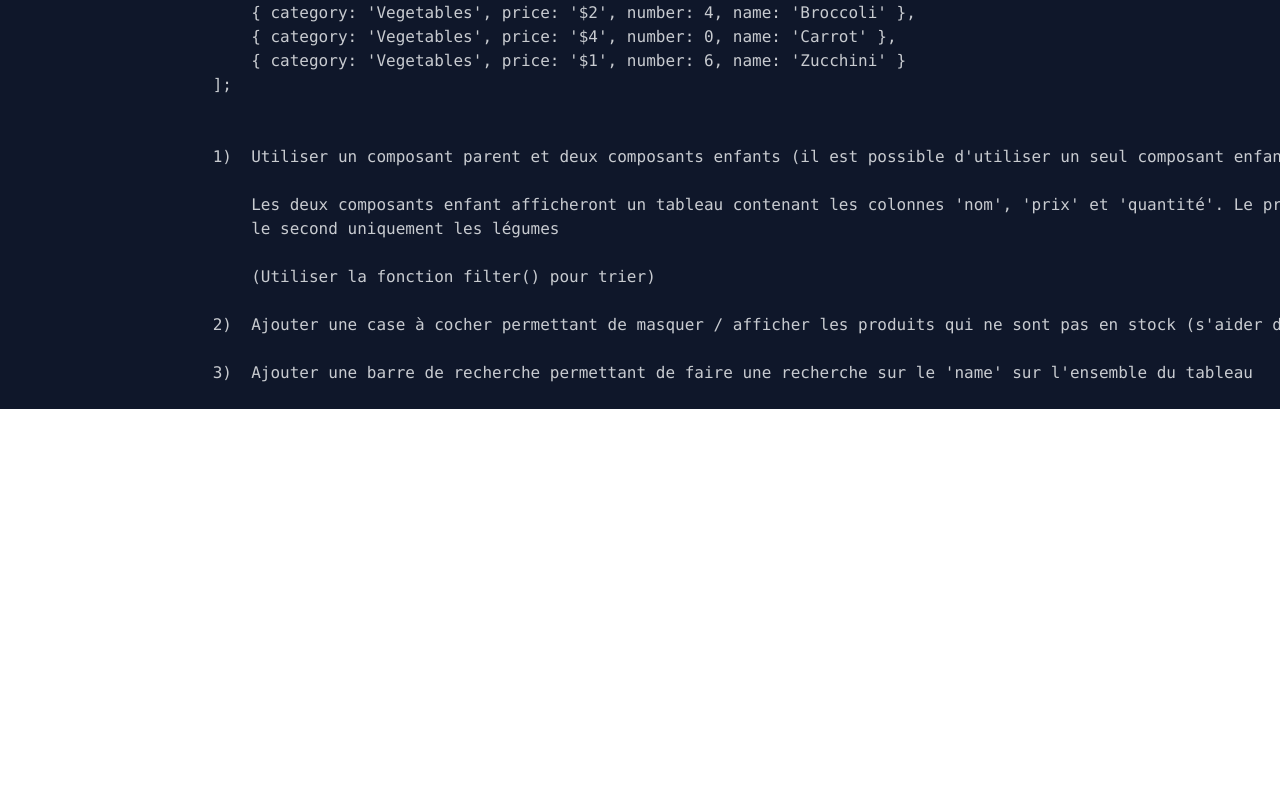
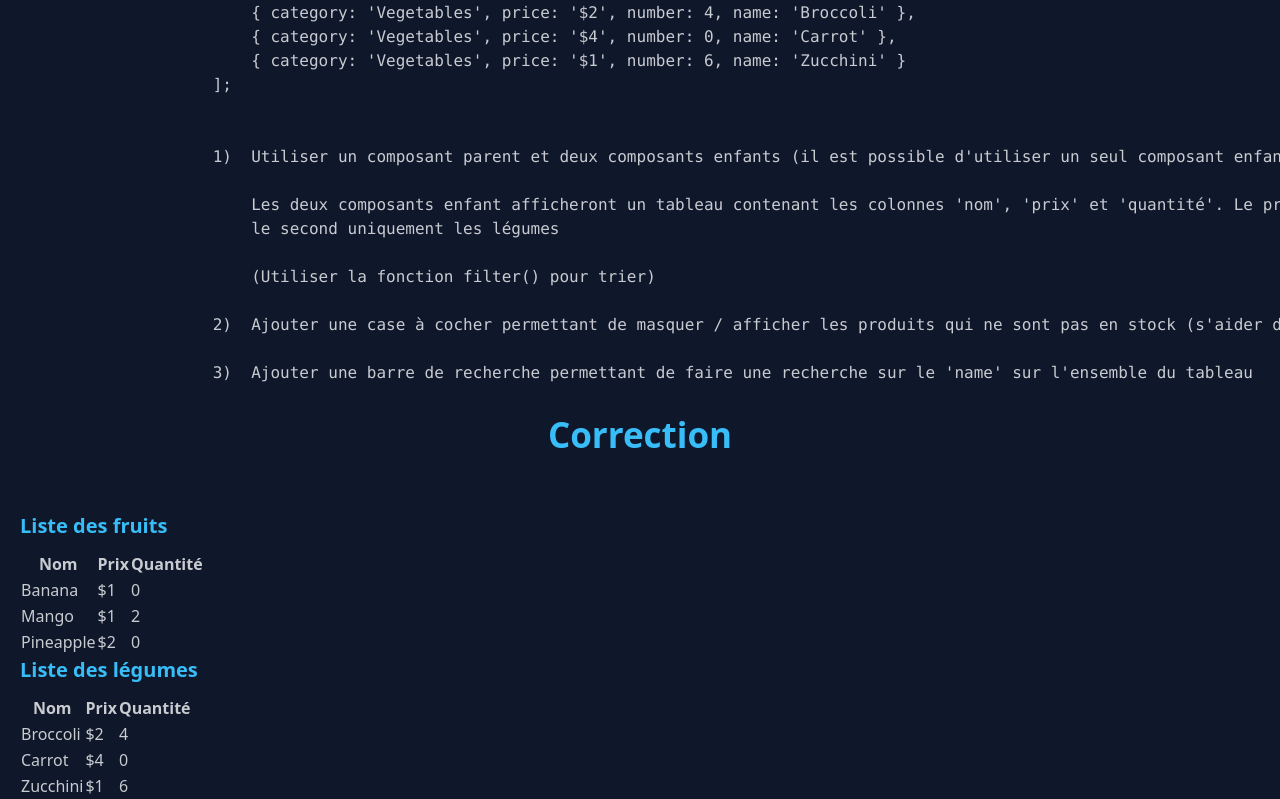
Before and after one commit to Kevin97231/React202405, a React (Vite) app: page /exercice in a window 1280 px wide. Shown: the part 422-1221 px from the top of the page. Before the commit the page ends 831 px from the top, so only its background shows below. Built offline with nearby package versions, Linux system fonts and the light colour scheme.

Commit message:
correction question 1) git

```diff
--- /dev/null
+++ b/src/components/exerciceFruits/Correction.jsx
@@ -0,0 +1,28 @@
+import ListProduct from "./ListProduct";
+
+function Correction () {
+
+    const products = [
+        { category: "Fruits", price: "$1", number: 0, name: "Banana" },
+        { category: "Fruits", price: "$1", number: 2, name: "Mango" },
+        { category: "Fruits", price: "$2", number: 0, name: "Pineapple" },
+        { category: "Vegetables", price: "$2", number: 4, name: "Broccoli" },
+        { category: "Vegetables", price: "$4", number: 0, name: "Carrot" },
+        { category: "Vegetables", price: "$1", number: 6, name: "Zucchini" },
+      ];
+
+      const fruits = products.filter( product => product.category === 'Fruits' )
+      const Vegetables = products.filter( product => product.category === 'Vegetables' )
+
+
+      return(
+        <>
+            <h1>Correction</h1>
+            <ListProduct products={fruits} title='Liste des fruits'/>
+            <ListProduct products={Vegetables} title='Liste des légumes'/>
+        </>
+      )
+
+}
+
+export default Correction
--- /dev/null
+++ b/src/components/exerciceFruits/ListProduct.jsx
@@ -0,0 +1,33 @@
+/* eslint-disable react/prop-types */
+// eslint-disable-next-line react/prop-types
+function ListProduct({ title, products }) {
+
+    return (
+    <>
+      <h2>{title}</h2>
+
+      <table>
+        <thead>
+          <tr>
+            <th>Nom</th>
+            <th>Prix</th>
+            <th>Quantité</th>
+          </tr>
+        </thead>
+        <tbody>
+          {products.map(
+            (product) => (
+              <tr key={product.name}>
+                <td>{product.name}</td>
+                <td>{product.price}</td>
+                <td>{product.number}</td>
+              </tr>
+            )
+          )}
+        </tbody>
+      </table>
+    </>
+  );
+}
+
+export default ListProduct;
--- a/src/view/Exercice.jsx
+++ b/src/view/Exercice.jsx
@@ -1,3 +1,5 @@
+import Correction from "../components/exerciceFruits/Correction";
+
 export const Exercice = () => {
   return (
     <>
@@ -29,6 +31,9 @@ export const Exercice = () => {
                     3)  Ajouter une barre de recherche permettant de faire une recherche sur le 'name' sur l'ensemble du tableau
                 `}
       </pre>
+
+    <Correction/>
+
     </>
   );
 };
```
